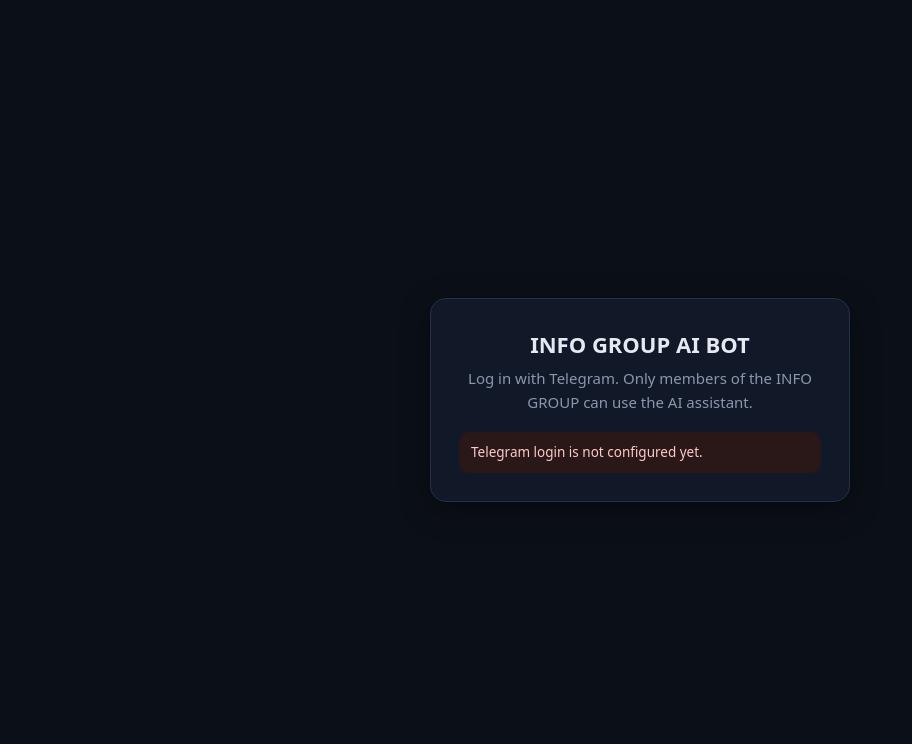
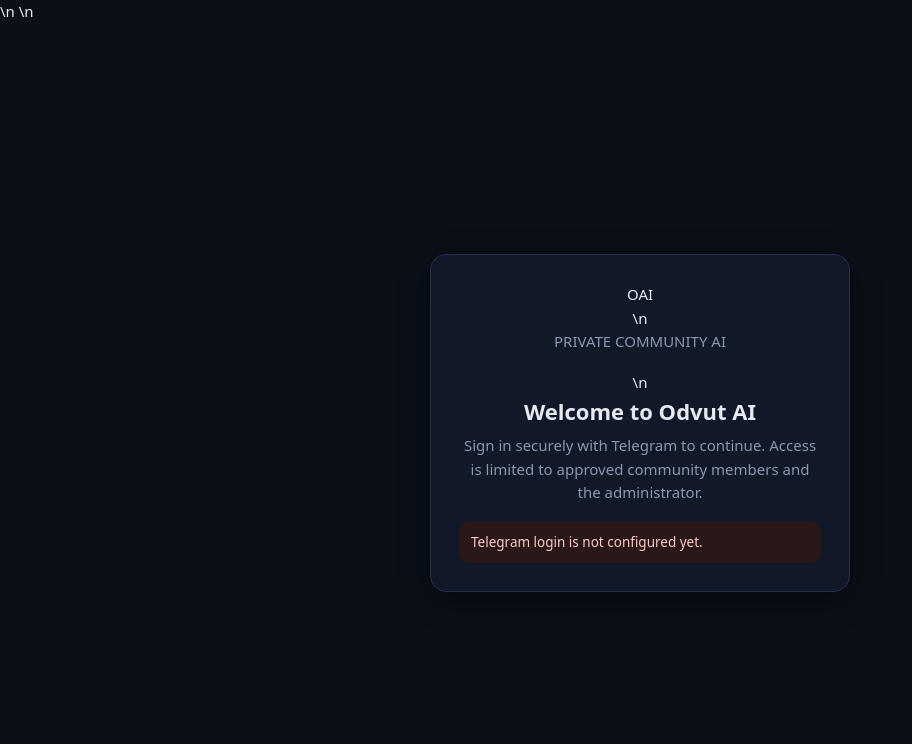
Before and after one commit to ShahriarSakib129/Odvut-AI-Web, a Flask app: page /login in a window 1280 px wide. Shown: the top 744 px of the page, without its empty margins (0-912 px from the left). Before the commit the page ends 502 px from the top, so only its background shows below. Run offline with Flask 3, Linux system fonts and the light colour scheme; some libraries are stand-ins or nearby versions.

Commit message:
Add files via upload

```diff
--- a/web/templates/admin.html
+++ b/web/templates/admin.html
@@ -3,7 +3,7 @@
 {% block body %}
 <div class="admin-shell" id="admin">
   <nav class="admin-nav" aria-label="Admin sections">
-    <div class="brand nav-brand"><span class="dot" aria-hidden="true"></span>Admin</div>
+    <div class="brand nav-brand"><span class="brand-mark">O</span><span><strong>Odvut AI</strong><small>Control center</small></span></div>
     <button type="button" data-tab="overview" aria-current="page">Overview</button>
     <button type="button" data-tab="users">Users</button>
     <button type="button" data-tab="settings">Settings</button>
--- a/web/templates/base.html
+++ b/web/templates/base.html
@@ -3,7 +3,7 @@
 <head>
   <meta charset="utf-8">
   <meta name="viewport" content="width=device-width, initial-scale=1, viewport-fit=cover">
-  <meta name="color-scheme" content="dark">
+  <meta name="color-scheme" content="dark">\n  <meta name="theme-color" content="#080d1b">\n  <meta name="description" content="Odvut AI — a private AI assistant for authorized community members.">
   <meta name="robots" content="noindex,nofollow">
   <title>{% block title %}{{ bot_name }}{% endblock %}</title>
   <link rel="stylesheet" href="{{ url_for('static', filename='css/app.css') }}">
--- a/web/templates/login.html
+++ b/web/templates/login.html
@@ -3,8 +3,8 @@
 {% block body %}
 <main class="center-page">
   <section class="card" aria-labelledby="login-title">
-    <h1 id="login-title">{{ bot_name }}</h1>
-    <p>Log in with Telegram. Only members of the INFO GROUP can use the AI assistant.</p>
+    <div class="login-mark" aria-hidden="true">O<span>AI</span></div>\n    <p class="eyebrow">PRIVATE COMMUNITY AI</p>\n    <h1 id="login-title">Welcome to Odvut AI</h1>
+    <p>Sign in securely with Telegram to continue. Access is limited to approved community members and the administrator.</p>
     <div id="widget" data-bot="{{ bot_username }}" data-auth-url="{{ auth_url }}" aria-live="polite"></div>
     <div id="status" class="notice{% if error %} bad{% endif %}" role="status">
       {% if error %}{{ error }}{% else %}Use the Telegram button above. A new login is needed after logout or after the session expires.{% endif %}
```
